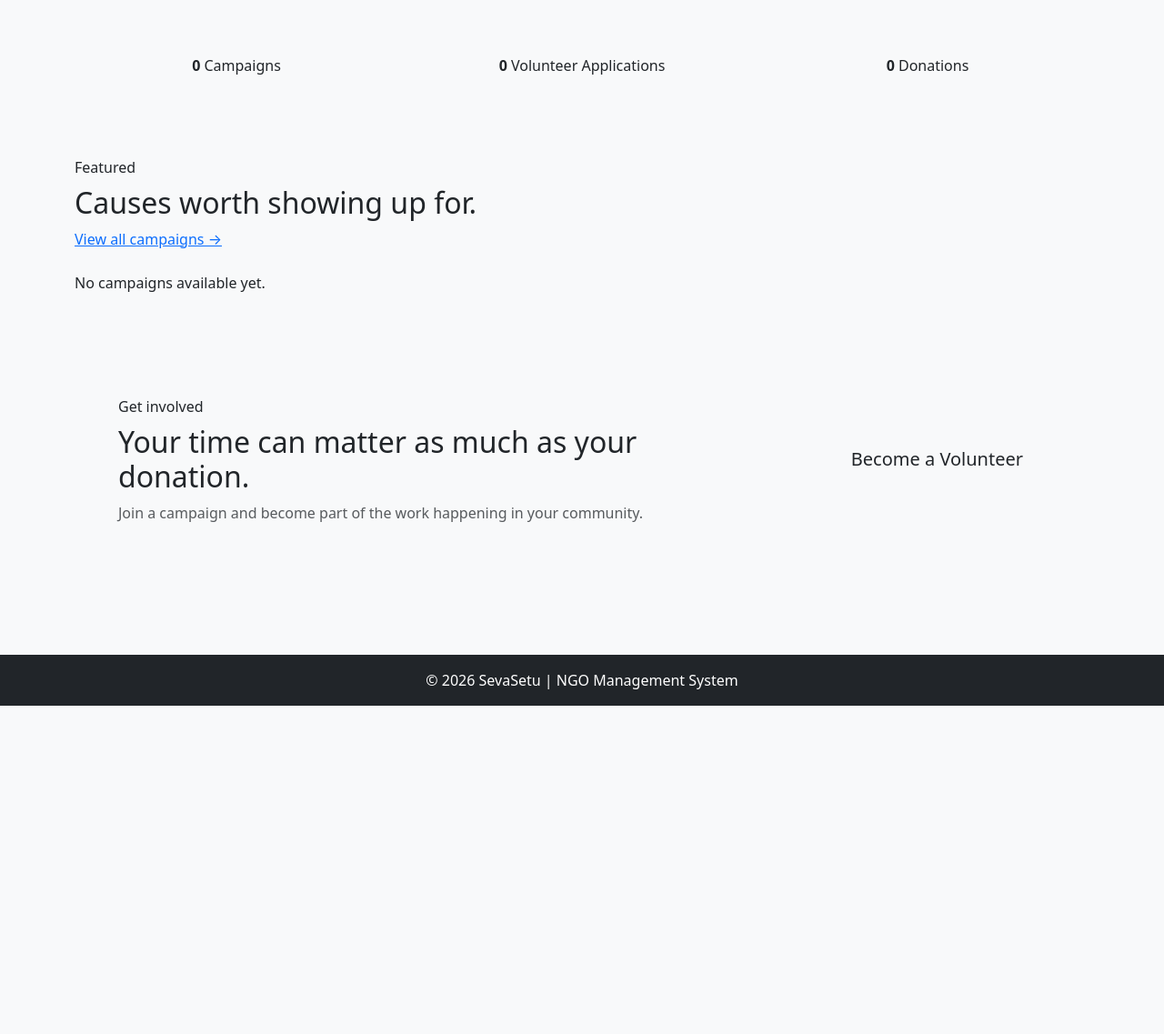
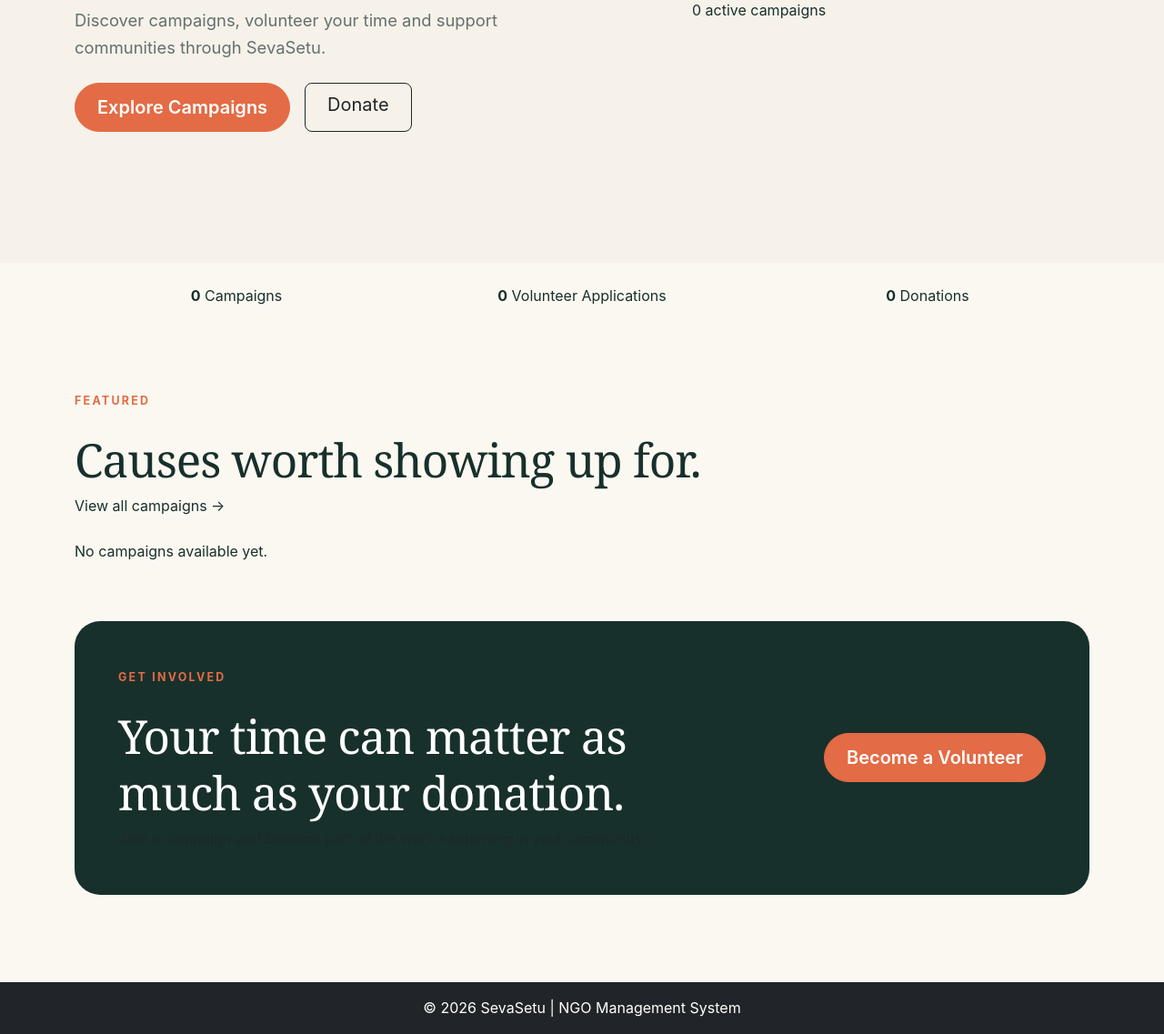
Before and after one commit to gouri0209m-ux/SevaSetu, a Django app: page / in a window 1280 px wide. Shown: the part 594-1731 px from the top of the page at 91% size. Before the commit the page ends 1370 px from the top, so only its background shows below. Run offline with Django 5.2, Linux system fonts and the light colour scheme; data that the repository does not hold is empty.

Commit message:
Redesign global SevaSetu styling

```diff
--- a/static/css/style.css
+++ b/static/css/style.css
@@ -1,40 +1,268 @@
+:root {
+    --ink: #18302b;
+    --muted: #63716d;
+    --accent: #e36b45;
+    --accent-dark: #bd4f2e;
+    --surface: #f6f2ea;
+    --cream: #fbf8f2;
+    --line: #e5ded2;
+    --white: #ffffff;
+}
+
+html {
+    scroll-behavior: smooth;
+}
+
 body {
-    background: #f8f9fa;
-    color: #212529;
+    margin: 0;
+    background: var(--cream);
+    color: var(--ink);
+    font-family: Inter, system-ui, -apple-system, BlinkMacSystemFont, "Segoe UI", sans-serif;
+    line-height: 1.6;
+}
+
+a {
+    color: inherit;
+    text-decoration: none;
+}
+
+.navbar {
+    background: rgba(251, 248, 242, 0.96) !important;
+    border-bottom: 1px solid var(--line);
+    padding: 18px 0;
 }
 
 .navbar-brand {
-    letter-spacing: 0.2px;
+    color: var(--ink) !important;
+    font-size: 1.4rem;
+    letter-spacing: -0.5px;
 }
 
-.card {
-    border: 0;
-    border-radius: 14px;
+.navbar .nav-link {
+    color: var(--ink) !important;
+    font-size: 0.95rem;
+    font-weight: 500;
+    margin-left: 10px;
 }
 
-.card-img-top,
-.gallery-image {
+.navbar .nav-link:hover {
+    color: var(--accent) !important;
+}
+
+.navbar-toggler {
+    border-color: var(--line);
+}
+
+.btn-accent,
+.btn-success {
+    background: var(--accent) !important;
+    border-color: var(--accent) !important;
+    color: var(--white) !important;
+    border-radius: 999px;
+    padding: 11px 20px;
+    font-weight: 600;
+}
+
+.btn-accent:hover,
+.btn-success:hover {
+    background: var(--accent-dark) !important;
+    border-color: var(--accent-dark) !important;
+}
+
+.btn-outline-accent,
+.btn-outline-success {
+    color: var(--accent) !important;
+    border-color: var(--accent) !important;
+    border-radius: 999px;
+    padding: 11px 20px;
+    font-weight: 600;
+    background: transparent !important;
+}
+
+.btn-outline-accent:hover,
+.btn-outline-success:hover {
+    color: var(--white) !important;
+    background: var(--accent) !important;
+}
+
+.btn-light {
+    border-radius: 999px;
+    color: var(--ink) !important;
+}
+
+.hero-section {
+    padding: 96px 0 72px;
+    background: var(--surface);
+}
+
+.hero-title {
+    max-width: 760px;
+    font-family: Georgia, "Times New Roman", serif;
+    font-size: clamp(3rem, 7vw, 6rem);
+    line-height: 0.95;
+    letter-spacing: -3px;
+}
+
+.hero-copy {
+    max-width: 560px;
+    color: var(--muted);
+    font-size: 1.15rem;
+}
+
+.hero-photo {
+    width: 100%;
+    min-height: 420px;
+    object-fit: cover;
+    border-radius: 28px;
+}
+
+.eyebrow {
+    display: inline-block;
+    margin-bottom: 16px;
+    color: var(--accent);
+    font-size: 0.78rem;
+    font-weight: 700;
+    letter-spacing: 0.18em;
+    text-transform: uppercase;
+}
+
+.section-space {
+    padding: 84px 0;
+}
+
+.section-title {
+    font-family: Georgia, "Times New Roman", serif;
+    font-size: clamp(2.2rem, 4vw, 3.4rem);
+    letter-spacing: -1px;
+}
+
+.text-soft {
+    color: var(--muted) !important;
+}
+
+.impact-card,
+.campaign-card,
+.form-card,
+.dashboard-card {
+    background: var(--white);
+    border: 1px solid var(--line) !important;
+    border-radius: 24px;
+    box-shadow: 0 10px 35px rgba(35, 48, 42, 0.06);
+}
+
+.impact-card {
+    padding: 28px;
+}
+
+.impact-number {
+    font-family: Georgia, "Times New Roman", serif;
+    font-size: 3rem;
+    line-height: 1;
+}
+
+.campaign-card {
+    overflow: hidden;
+    transition: transform 0.2s ease, box-shadow 0.2s ease;
+}
+
+.campaign-card:hover {
+    transform: translateY(-5px);
+    box-shadow: 0 16px 44px rgba(35, 48, 42, 0.1);
+}
+
+.campaign-card img {
+    width: 100%;
+    height: 240px;
     object-fit: cover;
 }
 
-.gallery-image {
-    height: 230px;
-    width: 100%;
+.status-pill {
+    display: inline-flex;
+    align-items: center;
+    width: fit-content;
+    padding: 6px 11px;
+    border-radius: 999px;
+    background: #fce8df;
+    color: var(--accent-dark);
+    font-size: 0.75rem;
+    font-weight: 700;
 }
 
-.page-section {
-    padding: 72px 0;
+.form-card {
+    padding: 32px;
 }
 
-.hero-image {
-    min-height: 360px;
+.form-control,
+.form-select {
+    border: 1px solid var(--line);
+    border-radius: 14px;
+    padding: 12px 14px;
+}
+
+.form-control:focus,
+.form-select:focus {
+    border-color: var(--accent);
+    box-shadow: 0 0 0 0.2rem rgba(227, 107, 69, 0.12);
+}
+
+.gallery-card {
+    overflow: hidden;
+    background: var(--white);
+    border: 1px solid var(--line);
+    border-radius: 22px;
+}
+
+.gallery-image {
+    width: 100%;
+    height: 260px;
     object-fit: cover;
 }
 
-.stat-card {
-    transition: transform 0.2s ease, box-shadow 0.2s ease;
+.cta-panel {
+    padding: 56px;
+    border-radius: 28px;
+    background: var(--ink);
+    color: var(--white);
 }
 
-.stat-card:hover {
-    transform: translateY(-3px);
+.dashboard-card {
+    padding: 30px;
 }
+
+footer {
+    margin-top: 72px;
+    background: var(--ink) !important;
+    color: rgba(255,255,255,0.86) !important;
+    padding: 30px 0 !important;
+}
+
+footer a {
+    color: rgba(255,255,255,0.86);
+}
+
+footer a:hover {
+    color: #ffffff;
+}
+
+@media (max-width: 991.98px) {
+    .navbar .nav-link {
+        margin-left: 0;
+        padding: 10px 0;
+    }
+
+    .hero-section {
+        padding-top: 64px;
+    }
+
+    .hero-title {
+        letter-spacing: -2px;
+    }
+
+    .hero-photo {
+        min-height: 320px;
+    }
+
+    .cta-panel {
+        padding: 38px 28px;
+    }
+}
```
